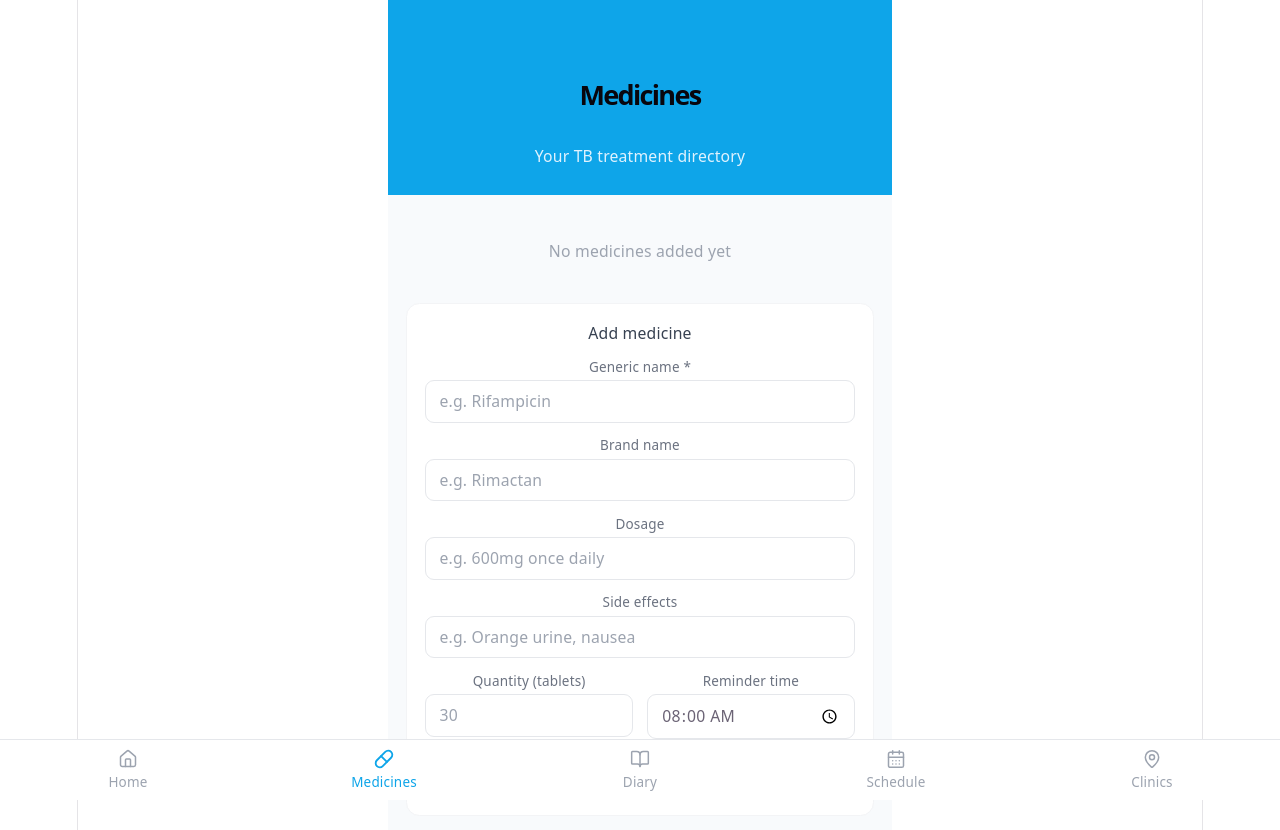
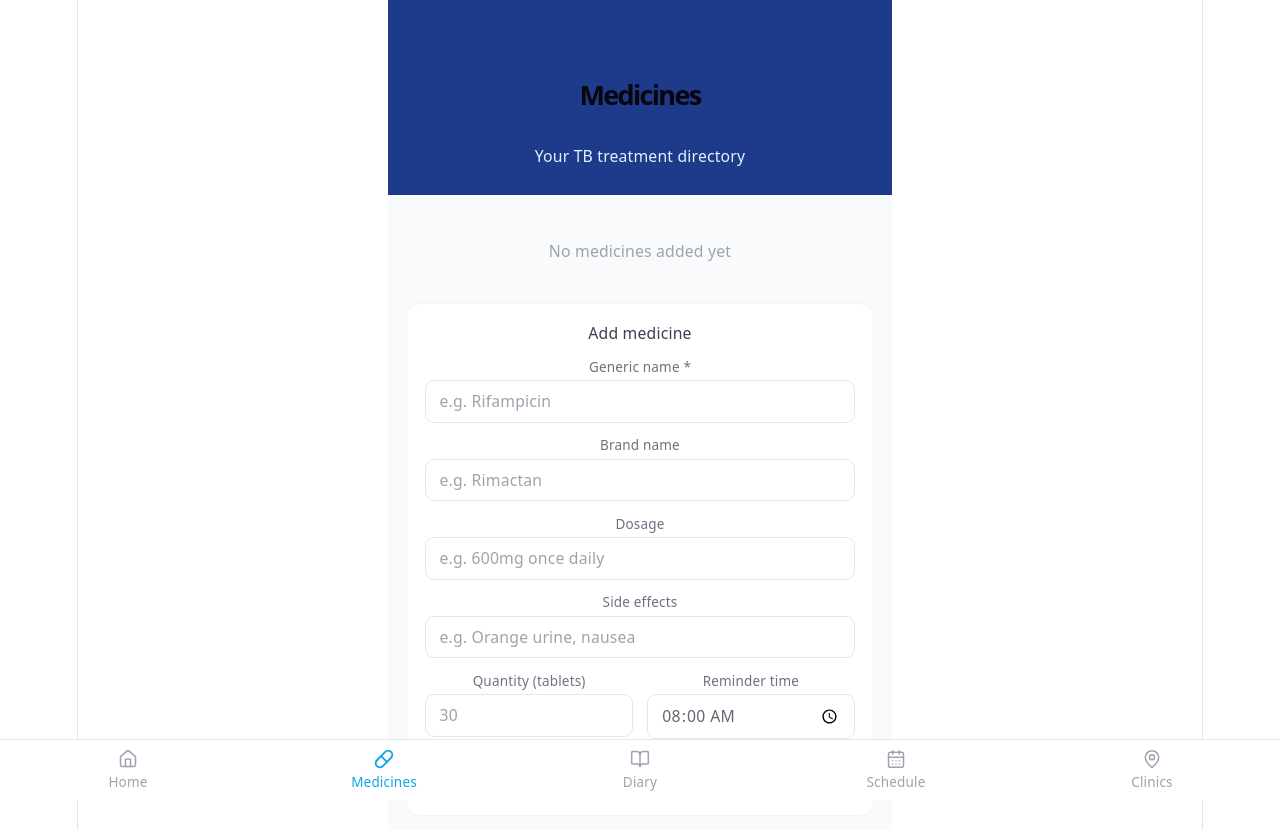
Before and after one commit to infante0000/tbcare-app, a React (Vite) app in the folder tbcare-app/: page /tbcare-app/meds in a window 1280 px wide. Shown: the top 830 px of the page. Built offline with nearby package versions, Linux system fonts and the light colour scheme.

Commit message:
Service Worker and Manifest json

```diff
--- /dev/null
+++ b/tbcare-app/public/sw.js
@@ -0,0 +1,3 @@
+self.addEventListener('notificationclick', e => e.notification.close());
+// Register in main.jsx:
+navigator.serviceWorker.register('/sw.js');
--- a/tbcare-app/src/index.css
+++ b/tbcare-app/src/index.css
@@ -17,8 +17,8 @@
   --shadow:
     rgba(0, 0, 0, 0.1) 0 10px 15px -3px, rgba(0, 0, 0, 0.05) 0 4px 6px -2px;
 
-  --sans: system-ui, 'Segoe UI', "Nunito Sans", sans-serif;
-  --heading: system-ui, 'Segoe UI', "Nunito Sans", sans-serif;
+  --sans: "Nunito Sans", system-ui, 'Segoe UI', sans-serif;
+  --heading: "Nunito Sans", system-ui, 'Segoe UI', sans-serif;
   --mono: ui-monospace, Consolas, monospace;
 
   font: 18px/145% var(--sans);
--- a/tbcare-app/src/pages/Clinics.jsx
+++ b/tbcare-app/src/pages/Clinics.jsx
@@ -30,7 +30,7 @@ export default function Clinics() {
 
   return (
     <div>
-      <div className="bg-sky-500 text-white px-4 pt-10 pb-6">
+      <div className="bg-blue-900 text-white px-4 pt-10 pb-6">
         <h1 className="text-2xl font-semibold">TB-DOTS Clinics</h1>
         <p className="text-sky-100 text-sm mt-1">Your treatment centers</p>
       </div>
--- a/tbcare-app/src/pages/Dashboard.jsx
+++ b/tbcare-app/src/pages/Dashboard.jsx
@@ -65,7 +65,7 @@ export default function Dashboard() {
   return (
     <div>
       {/* Header */}
-      <div className="bg-sky-500 text-white px-4 pt-10 pb-6">
+      <div className="bg-blue-900 text-white px-4 pt-10 pb-6">
         <p className="text-sky-100 text-sm">{dateLabel}</p>
         <h1 className="text-2xl font-semibold mt-1">TB Care</h1>
         <p className="text-sky-100 text-sm mt-1">
--- a/tbcare-app/src/pages/Diary.jsx
+++ b/tbcare-app/src/pages/Diary.jsx
@@ -45,7 +45,7 @@ export default function Diary() {
 
   return (
     <div>
-      <div className="bg-sky-500 text-white px-4 pt-10 pb-6">
+      <div className="bg-blue-900 text-white px-4 pt-10 pb-6">
         <h1 className="text-2xl font-semibold">Side effects diary</h1>
         <p className="text-sky-100 text-sm mt-1">Track how you feel daily</p>
       </div>
--- a/tbcare-app/src/pages/Medicines.jsx
+++ b/tbcare-app/src/pages/Medicines.jsx
@@ -47,7 +47,7 @@ export default function Medicines() {
 
   return (
     <div>
-      <div className="bg-sky-500 text-white px-4 pt-10 pb-6">
+      <div className="bg-blue-900 text-white px-4 pt-10 pb-6">
         <h1 className="text-2xl font-semibold">Medicines</h1>
         <p className="text-sky-100 text-sm mt-1">Your TB treatment directory</p>
       </div>
--- a/tbcare-app/src/pages/Schedule.jsx
+++ b/tbcare-app/src/pages/Schedule.jsx
@@ -65,7 +65,7 @@ export default function Schedule() {
 
   return (
     <div>
-      <div className="bg-sky-500 text-white px-4 pt-10 pb-6">
+      <div className="bg-blue-900 text-white px-4 pt-10 pb-6">
         <h1 className="text-2xl font-semibold">Schedule</h1>
         <p className="text-sky-100 text-sm mt-1">
           Refills, tests and appointments
```
Also changed, not shown: tbcare-app/public/manifest.json (added).
